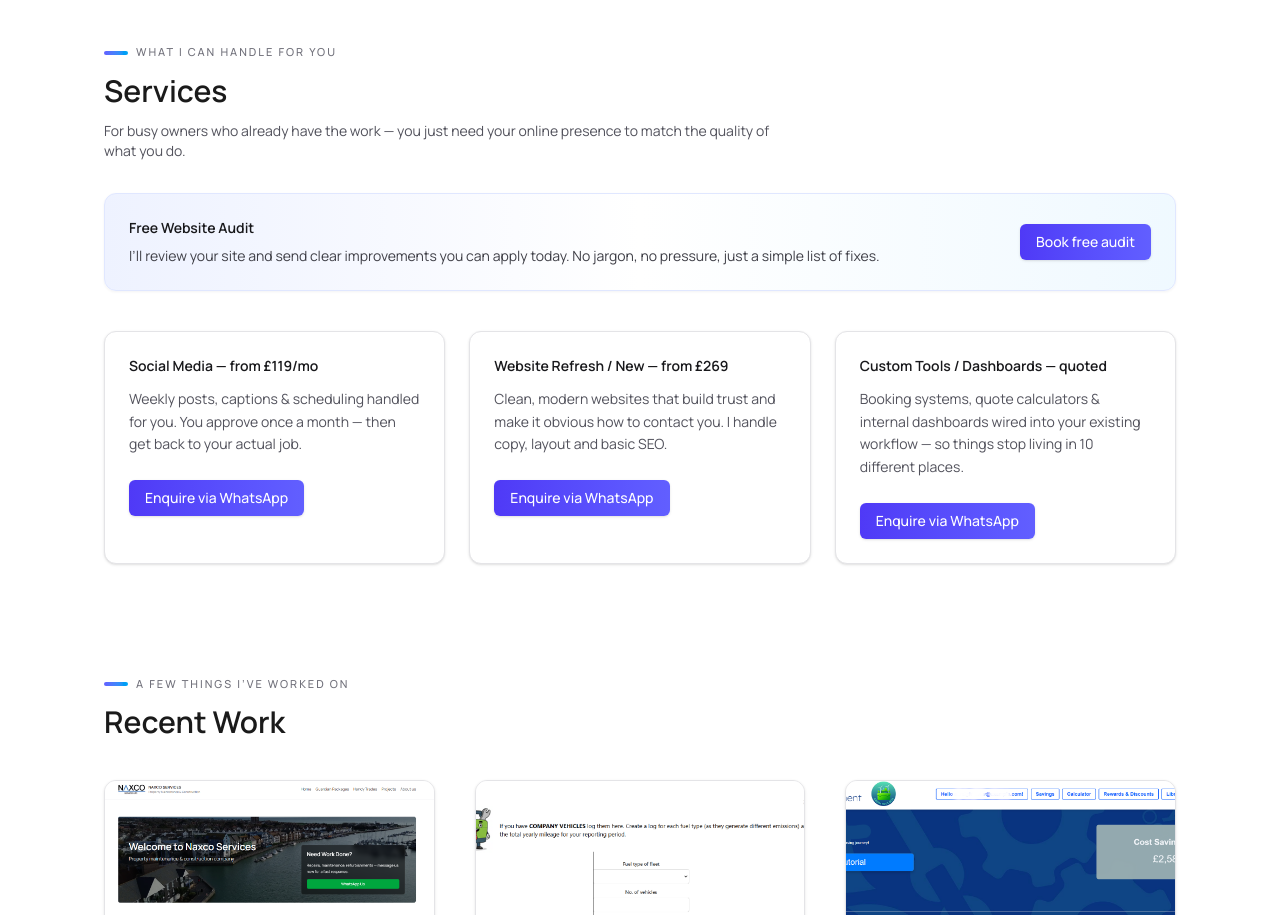
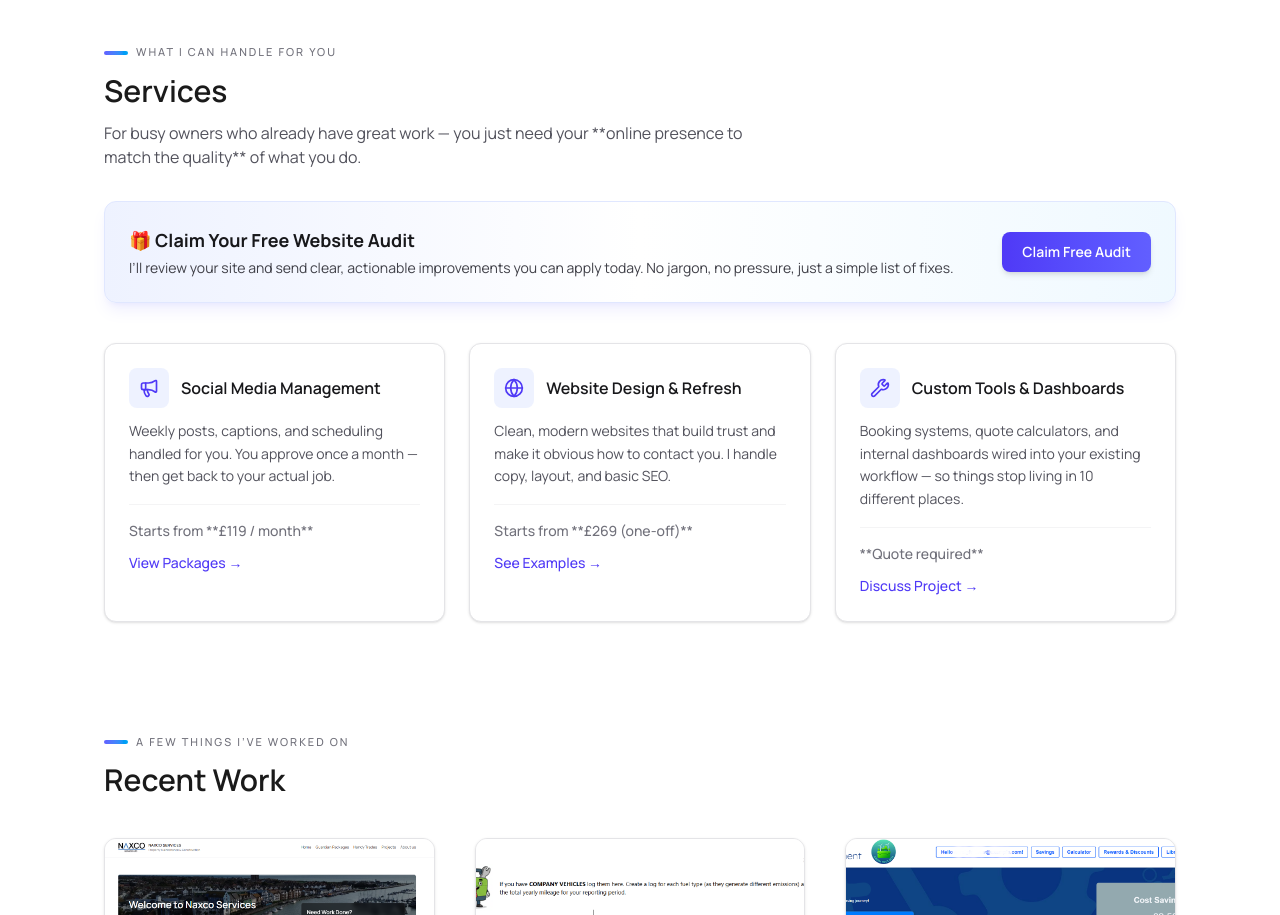
Before and after one commit to finnjefferis/jss, a Next.js app: page / in a window 1280 px wide. Shown: the part 660-1575 px from the top of the page. Built offline with nearby package versions, Linux system fonts and the light colour scheme.

Commit message:
uopdated comaprison modal

```diff
--- a/src/app/page.tsx
+++ b/src/app/page.tsx
@@ -2,29 +2,16 @@
 
 import Image from "next/image";
 import { useEffect, useState, useRef, useMemo } from "react";
-
+import { Megaphone, Globe, Wrench } from "lucide-react";
 type WordPair = { from: string; to: string };
 
 const WORD_PAIRS: WordPair[] = [
   { from: "clicks",     to: "enquiries." },
-
   { from: "visits",     to: "bookings." },
   { from: "chaos",      to: "clarity." },
-
-
   { from: "DIY",        to: "done-for-you." },
 
 ];
-
-function shufflePairs<T>(array: T[]): T[] {
-  const arr = [...array];
-  for (let i = arr.length - 1; i > 0; i--) {
-    const j = Math.floor(Math.random() * (i + 1));
-    [arr[i], arr[j]] = [arr[j], arr[i]];
-  }
-  return arr;
-}
-
 
 export default function Page() {
   return (
@@ -193,8 +180,8 @@ export default function Page() {
 </section>
 
 
-  {/* Services */}
-      <section className="mb-24 md:mb-28">
+
+<section id="services" className="mb-24 md:mb-28">
   <div className="mb-3 flex items-center gap-2">
     <span className="h-1 w-6 rounded-full bg-gradient-to-r from-indigo-500 to-sky-500" />
     <p className="text-[11px] font-medium uppercase tracking-[0.18em] text-zinc-500">
@@ -203,84 +190,119 @@ export default function Page() {
   </div>
 
   <h3 className="mb-3 text-2xl font-semibold md:text-3xl">Services</h3>
-        <p className="mb-8 max-w-2xl text-sm text-zinc-600">
-          For busy owners who already have the work — you just need your online presence
-          to match the quality of what you do.
+  <p className="mb-8 max-w-2xl text-base text-zinc-600">
+    For busy owners who already have great work — you just need your **online
+    presence to match the quality** of what you do.
   </p>
 
-        {/* Free Audit Banner */}
-        <div className="mb-10 rounded-xl border border-indigo-100 bg-gradient-to-r from-indigo-50 via-white to-sky-50 p-5 shadow-[0_1px_3px_rgba(15,23,42,0.05)] md:flex md:items-center md:justify-between md:gap-6 md:p-6">
+  {/* Free Audit Banner (Slightly improved CTA) */}
+  <div className="mb-10 rounded-xl border border-indigo-100 bg-gradient-to-r from-indigo-50 via-white to-sky-50 p-5 shadow-lg shadow-indigo-500/10 md:flex md:items-center md:justify-between md:gap-6 md:p-6">
     <div>
-            <h4 className="text-sm font-semibold text-zinc-900">
-              Free Website Audit
-            </h4>
-            <p className="mt-2 text-sm text-zinc-700">
-              I’ll review your site and send clear improvements you can apply today.
+      <h4 className="text-lg font-bold text-zinc-900">🎁 Claim Your Free Website Audit</h4>
+      <p className="mt-1 text-sm text-zinc-700">
+        I’ll review your site and send clear, actionable improvements you can apply today.
         No jargon, no pressure, just a simple list of fixes.
       </p>
     </div>
     <a
       href="https://wa.me/447939309355?text=Hi%20Finn%2C%20I'd%20like%20a%20free%20website%20audit."
-            className="mt-4 inline-flex shrink-0 items-center justify-center rounded-md bg-gradient-to-r from-indigo-600 to-indigo-500 px-4 py-2 text-sm font-medium text-white shadow-sm transition hover:from-indigo-700 hover:to-indigo-600 md:mt-0"
+      className="mt-4 inline-flex shrink-0 items-center justify-center rounded-lg bg-gradient-to-r from-indigo-600 to-indigo-500 px-5 py-2.5 text-sm font-semibold text-white shadow-md transition hover:from-indigo-700 hover:to-indigo-600 md:mt-0"
     >
-            Book free audit
+      Claim Free Audit
     </a>
   </div>
 
   {/* Three Service Cards */}
   <div className="grid grid-cols-1 gap-6 md:grid-cols-3">
-          {/* Social */}
-          <div className="rounded-xl border border-zinc-200 bg-white p-6 shadow-sm transition hover:-translate-y-1 hover:shadow-md">
-            <h4 className="text-sm font-semibold text-zinc-900">
-              Social Media — from £119/mo
+    {/* 1. Social Media */}
+    <div className="group rounded-xl border border-zinc-200 bg-white p-6 shadow-sm transition hover:-translate-y-1 hover:shadow-lg">
+      <div className="flex items-center gap-3">
+        <div className="flex h-10 w-10 items-center justify-center rounded-lg bg-indigo-50 text-indigo-600">
+          <Megaphone className="h-5 w-5" />
+        </div>
+        <h4 className="text-base font-semibold text-zinc-900">
+          Social Media Management
         </h4>
+      </div>
+
       <p className="mt-3 text-sm leading-relaxed text-zinc-600">
-              Weekly posts, captions & scheduling handled for you. You approve once a
+        Weekly posts, captions, and scheduling handled for you. You approve once a
         month — then get back to your actual job.
       </p>
-            <a
-              href="https://wa.me/447939309355?text=I'm%20interested%20in%20Social%20Media%20Management."
-              className="mt-6 inline-flex rounded-md bg-gradient-to-r from-indigo-600 to-indigo-500 px-4 py-2 text-sm font-medium text-white shadow-sm transition hover:from-indigo-700 hover:to-indigo-600"
-            >
-              Enquire via WhatsApp
-            </a>
-          </div>
 
-          {/* Websites */}
-          <div className="rounded-xl border border-zinc-200 bg-white p-6 shadow-sm transition hover:-translate-y-1 hover:shadow-md">
-            <h4 className="text-sm font-semibold text-zinc-900">
-              Website Refresh / New — from £269
-            </h4>
-            <p className="mt-3 text-sm leading-relaxed text-zinc-600">
-              Clean, modern websites that build trust and make it obvious how to
-              contact you. I handle copy, layout and basic SEO.
+      <div className="mt-4 border-t border-zinc-100 pt-4">
+        <p className="text-sm font-medium text-zinc-500">
+          Starts from **£119 / month**
         </p>
         <a
-              href="https://wa.me/447939309355?text=I'm%20interested%20in%20a%20website%20refresh."
-              className="mt-6 inline-flex rounded-md bg-gradient-to-r from-indigo-600 to-indigo-500 px-4 py-2 text-sm font-medium text-white shadow-sm transition hover:from-indigo-700 hover:to-indigo-600"
+          href="#contact" // Link to a contact form/detailed section below
+          className="mt-3 inline-flex text-sm font-medium text-indigo-600 transition group-hover:text-indigo-700"
         >
-              Enquire via WhatsApp
-            </a>
-          </div>
-
-          {/* Tools */}
-          <div className="rounded-xl border border-zinc-200 bg-white p-6 shadow-sm transition hover:-translate-y-1 hover:shadow-md">
-            <h4 className="text-sm font-semibold text-zinc-900">
-              Custom Tools / Dashboards — quoted
-            </h4>
-            <p className="mt-3 text-sm leading-relaxed text-zinc-600">
-              Booking systems, quote calculators & internal dashboards wired into
-              your existing workflow — so things stop living in 10 different places.
-            </p>
-            <a
-              href="https://wa.me/447939309355?text=I'm%20interested%20in%20a%20custom%20tool."
-              className="mt-6 inline-flex rounded-md bg-gradient-to-r from-indigo-600 to-indigo-500 px-4 py-2 text-sm font-medium text-white shadow-sm transition hover:from-indigo-700 hover:to-indigo-600"
-            >
-              Enquire via WhatsApp
+          View Packages &rarr;
         </a>
       </div>
     </div>
+
+    {/* 2. Websites */}
+    <div className="group rounded-xl border border-zinc-200 bg-white p-6 shadow-sm transition hover:-translate-y-1 hover:shadow-lg">
+      <div className="flex items-center gap-3">
+        <div className="flex h-10 w-10 items-center justify-center rounded-lg bg-indigo-50 text-indigo-600">
+          <Globe className="h-5 w-5" />
+        </div>
+        <h4 className="text-base font-semibold text-zinc-900">
+          Website Design & Refresh
+        </h4>
+      </div>
+
+      <p className="mt-3 text-sm leading-relaxed text-zinc-600">
+        Clean, modern websites that build trust and make it obvious how to
+        contact you. I handle copy, layout, and basic SEO.
+      </p>
+
+      <div className="mt-4 border-t border-zinc-100 pt-4">
+        <p className="text-sm font-medium text-zinc-500">
+          Starts from **£269 (one-off)**
+        </p>
+        <a
+          href="#contact" // Link to a contact form/detailed section below
+          className="mt-3 inline-flex text-sm font-medium text-indigo-600 transition group-hover:text-indigo-700"
+        >
+          See Examples &rarr;
+        </a>
+      </div>
+    </div>
+
+    {/* 3. Custom Tools */}
+    <div className="group rounded-xl border border-zinc-200 bg-white p-6 shadow-sm transition hover:-translate-y-1 hover:shadow-lg">
+      <div className="flex items-center gap-3">
+        <div className="flex h-10 w-10 items-center justify-center rounded-lg bg-indigo-50 text-indigo-600">
+          <Wrench className="h-5 w-5" />
+        </div>
+        <h4 className="text-base font-semibold text-zinc-900">
+          Custom Tools & Dashboards
+        </h4>
+      </div>
+
+      <p className="mt-3 text-sm leading-relaxed text-zinc-600">
+        Booking systems, quote calculators, and internal dashboards wired into your
+        existing workflow — so things stop living in 10 different places.
+      </p>
+
+      <div className="mt-4 border-t border-zinc-100 pt-4">
+        <p className="text-sm font-medium text-zinc-500">
+          **Quote required**
+        </p>
+        <a
+          href="#contact" // Link to a contact form/detailed section below
+          className="mt-3 inline-flex text-sm font-medium text-indigo-600 transition group-hover:text-indigo-700"
+        >
+          Discuss Project &rarr;
+        </a>
+      </div>
+    </div>
+  </div>
 </section>
+
 
 
           <RecentWorkSection />
@@ -645,12 +667,12 @@ type BeforeAfterSliderProps = {
 };
 
 function BeforeAfterSlider({
-  beforeSrc,
-  afterSrc,
+  beforeSrc,   // old site
+  afterSrc,    // new design
   altBefore,
   altAfter,
 }: BeforeAfterSliderProps) {
-  const [position, setPosition] = useState(50); // percentage
+  const [position, setPosition] = useState(55); // % of NEW (after) shown on the left
   const containerRef = useRef<HTMLDivElement | null>(null);
   const isDraggingRef = useRef(false);
 
@@ -691,9 +713,15 @@ function BeforeAfterSlider({
   };
 
   return (
+    <div className="rounded-2xl border border-zinc-200 bg-zinc-50 p-3">
+      <div className="mb-3 flex items-center justify-between text-[11px] font-medium uppercase tracking-[0.18em] text-zinc-500">
+        <span>Before / after</span>
+        <span className="text-[10px] text-zinc-400">Drag the handle</span>
+      </div>
+
       <div
         ref={containerRef}
-      className="relative h-64 w-full overflow-hidden rounded-xl border border-zinc-200 bg-zinc-50"
+        className="relative h-64 w-full overflow-hidden rounded-xl bg-zinc-900 cursor-col-resize"
         onMouseDown={handleMouseDown}
         onMouseMove={handleMouseMove}
         onMouseUp={handleMouseUpOrLeave}
@@ -702,7 +730,8 @@ function BeforeAfterSlider({
         onTouchMove={handleTouchMove}
         onTouchEnd={handleTouchEnd}
       >
-      {/* Before (full width below) */}
+        {/* OLD SITE — full-width base layer */}
+        <div className="absolute inset-0">
           <Image
             src={beforeSrc}
             alt={altBefore}
@@ -711,12 +740,14 @@ function BeforeAfterSlider({
             sizes="100vw"
             style={{ backgroundColor: "white" }}
           />
+        </div>
 
-
-      {/* After (clipped to slider position) */}
+        {/* NEW DESIGN — full-width, but clipped with clip-path so it stays the SAME SIZE */}
         <div
-        className="absolute inset-y-0 left-0 overflow-hidden"
-        style={{ width: `${position}%` }}
+          className="absolute inset-0"
+          style={{
+            clipPath: `inset(0 ${100 - position}% 0 0)`, // show left portion only
+          }}
         >
           <Image
             src={afterSrc}
@@ -727,29 +758,43 @@ function BeforeAfterSlider({
             style={{ backgroundColor: "white" }}
           />
 
+          {/* optional soft fade on the boundary */}
+          <div className="pointer-events-none absolute inset-y-0 right-0 w-10 bg-gradient-to-l from-zinc-900/60 via-zinc-900/20 to-transparent" />
         </div>
 
+        {/* LABELS */}
+        <span className="pointer-events-none absolute left-3 top-3 rounded-full bg-emerald-500/90 px-3 py-1 text-[11px] font-medium text-white">
+          New design
+        </span>
+        <span className="pointer-events-none absolute right-3 top-3 rounded-full bg-zinc-950/85 px-3 py-1 text-[11px] font-medium text-zinc-100">
+          Old site
+        </span>
 
-
-      {/* Handle */}
+        {/* HANDLE */}
         <div
-        className="pointer-events-none absolute inset-y-0"
+          className="pointer-events-none absolute inset-y-4 sm:inset-y-6"
           style={{ left: `${position}%`, transform: "translateX(-50%)" }}
         >
           <div className="flex h-full items-center">
-          <div className="h-full w-[2px] bg-white/70 shadow-[0_0_0_1px_rgba(15,23,42,0.3)]" />
-          <div className="pointer-events-auto -ml-[13px] flex flex-col items-center gap-1">
-            <div className="flex items-center justify-center rounded-full bg-gradient-to-r from-indigo-600 to-indigo-500 p-1 shadow-md">
-              <span className="flex h-6 w-6 items-center justify-center text-[11px] text-white">
-                ⇔
+            <div className="h-full w-[2px] bg-white/80 shadow-[0_0_0_1px_rgba(15,23,42,0.6)]" />
+            <div className="pointer-events-auto -ml-[18px] flex flex-col items-center">
+              <div className="flex items-center justify-center rounded-full bg-gradient-to-r from-indigo-600 to-indigo-500 p-1 shadow-lg shadow-indigo-600/40">
+                <span className="flex h-8 w-8 items-center justify-center text-xs font-semibold text-white">
+                  ⇆
                 </span>
               </div>
             </div>
           </div>
         </div>
       </div>
+
+      <p className="mt-3 text-[11px] text-zinc-500">
+        Left: refreshed homepage · Right: original site
+      </p>
+    </div>
   );
 }
+
 function ContactSection() {
   return (
     <section className="mb-24 rounded-2xl border border-zinc-200 bg-zinc-50/60 px-6 py-10 text-center md:px-10">
```
Also changed, not shown: package.json (+8 -7 lines), src/app/components/BeforeAfterSlider.tsx (added, +70 -0 lines), 1 other file (tests, documents, lock files or other folders). Lines whose indentation alone changed are shown as unchanged.
